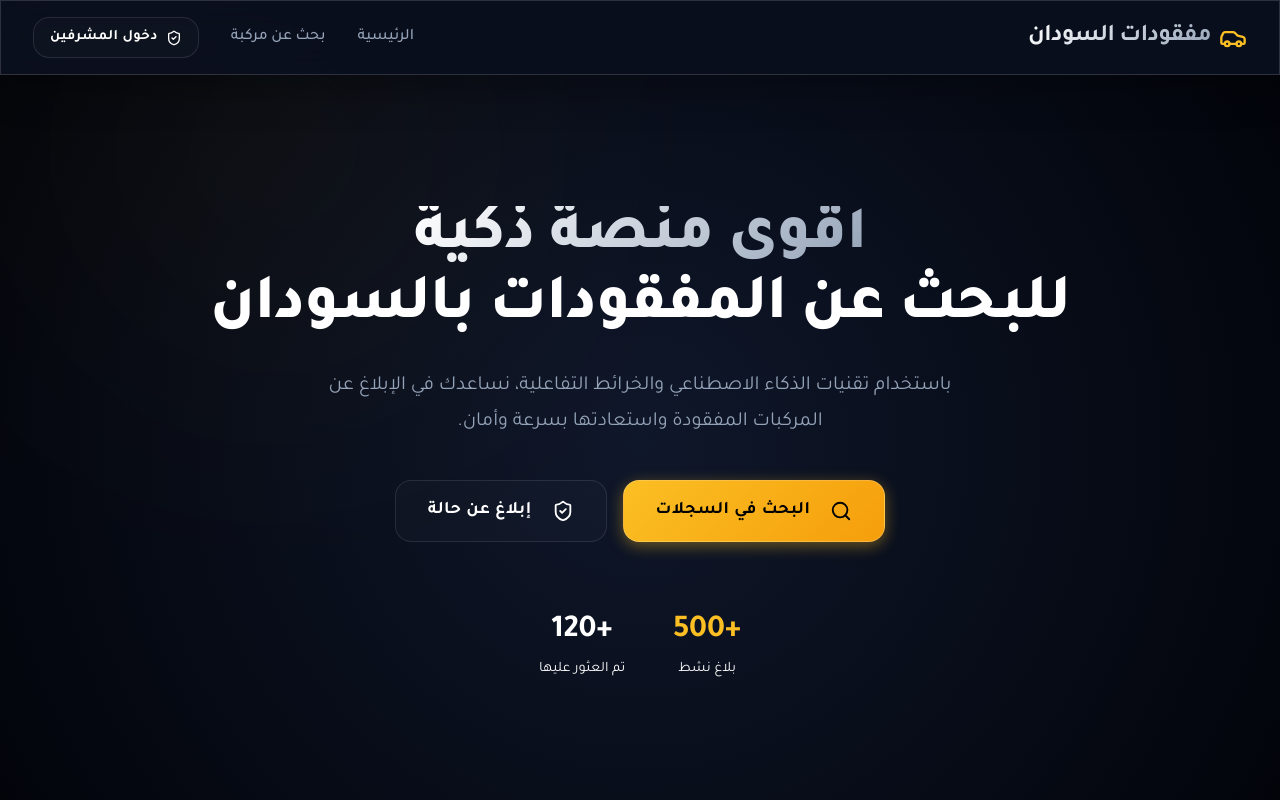
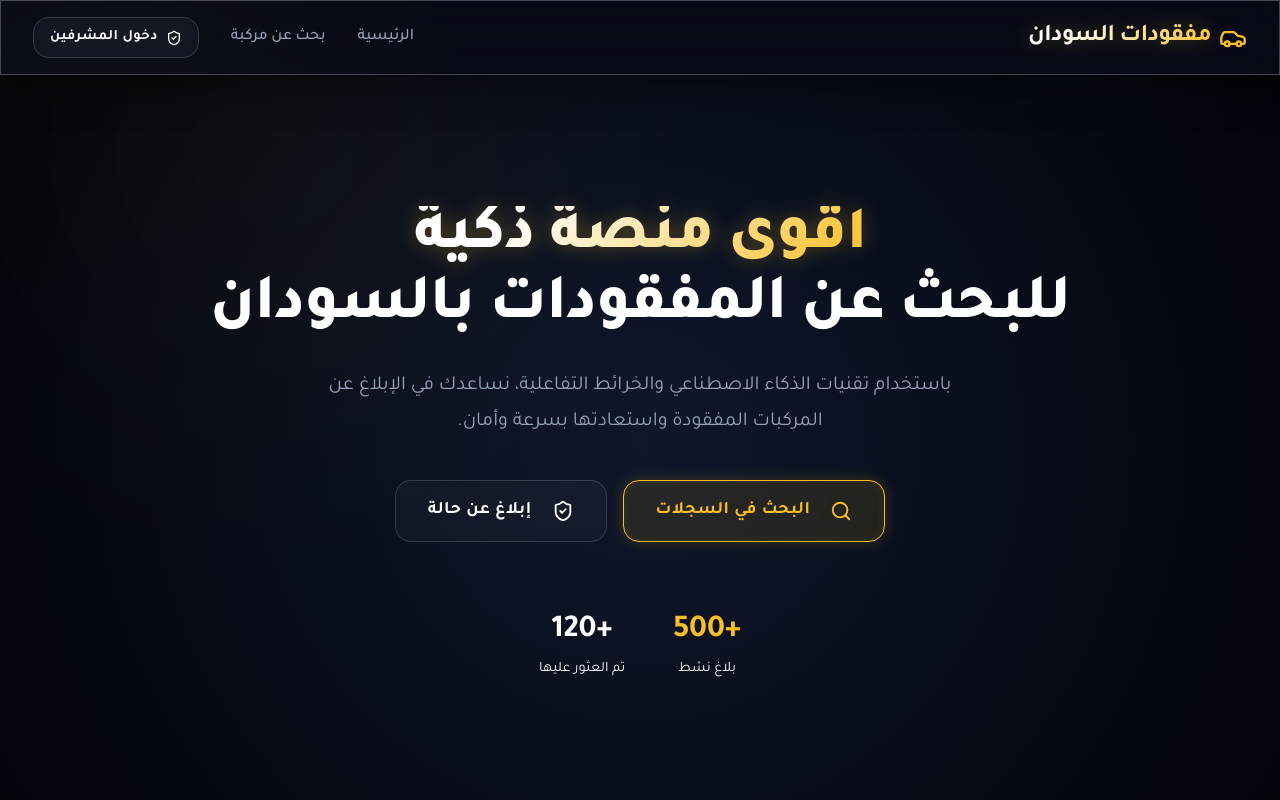
Before and after one commit to meemo7766m-dot/New-folder, a React (Vite) app: page / in a window 1280 px wide. Shown: the top 800 px of the page. Built offline with nearby package versions, Linux system fonts and the light colour scheme; no server answers; the database is empty; the HTML template or start-up script is replaced by a standard one.

Commit message:
update code

```diff
--- a/src/pages/Home.jsx
+++ b/src/pages/Home.jsx
@@ -1,10 +1,11 @@
-import { Link } from 'react-router-dom';
-import { Search, ArrowRight, MapPin, Calendar, ShieldCheck } from 'lucide-react';
+import { Link, useNavigate } from 'react-router-dom';
+import { Search, ArrowRight, MapPin, Calendar, ShieldCheck, FileText } from 'lucide-react';
 import { useEffect, useState } from 'react';
 import { supabase } from '../lib/supabaseClient';
 import { motion } from 'framer-motion';
 
 const Home = () => {
+    const navigate = useNavigate();
     const [recentCars, setRecentCars] = useState([]);
     const [loading, setLoading] = useState(true);
 
@@ -137,7 +138,14 @@ const Home = () => {
                             <p style={{ color: 'var(--text-secondary)' }}>جاري تحميل البلاغات...</p>
                         ) : recentCars.length > 0 ? (
                             recentCars.map((car) => (
-                                <div key={car.id} className="glass" style={{ borderRadius: 'var(--radius-md)', overflow: 'hidden', transition: 'transform 0.2s', cursor: 'pointer' }} onMouseEnter={(e) => e.currentTarget.style.transform = 'translateY(-5px)'} onMouseLeave={(e) => e.currentTarget.style.transform = 'translateY(0)'}>
+                                <div
+                                    key={car.id}
+                                    className="glass"
+                                    style={{ borderRadius: 'var(--radius-md)', overflow: 'hidden', transition: 'transform 0.2s', cursor: 'pointer' }}
+                                    onClick={() => navigate(`/car/${car.id}`)}
+                                    onMouseEnter={(e) => e.currentTarget.style.transform = 'translateY(-5px)'}
+                                    onMouseLeave={(e) => e.currentTarget.style.transform = 'translateY(0)'}
+                                >
                                     <div style={{ height: '200px', background: '#2a2d35', position: 'relative' }}>
                                         {car.image_url ? (
                                             <img src={car.image_url} alt={`${car.make} ${car.model}`} style={{ width: '100%', height: '100%', objectFit: 'cover' }} />
@@ -146,23 +154,29 @@ const Home = () => {
                                         )}
                                         <span style={{
                                             position: 'absolute', top: '10px', right: '10px',
-                                            background: 'rgba(0,0,0,0.6)', color: '#fff',
-                                            padding: '0.25rem 0.75rem', borderRadius: 'var(--radius-sm)', fontSize: '0.8rem'
+                                            padding: '4px 10px', borderRadius: '4px', fontSize: '0.8rem', fontWeight: 'bold',
+                                            background: car.status === 'found' ? 'var(--status-success)' : car.status === 'missing' ? 'var(--status-error)' : 'var(--accent-secondary)',
+                                            color: '#fff'
                                         }}>
                                             {translateStatus(car.status)}
                                         </span>
                                     </div>
                                     <div style={{ padding: '1.5rem' }}>
-                                        <h3 style={{ marginBottom: '0.5rem' }}>{car.year} {car.make} {car.model}</h3>
-                                        <div style={{ display: 'flex', flexDirection: 'column', gap: '0.5rem', color: 'var(--text-secondary)', fontSize: '0.9rem' }}>
-                                            <div className="flex-center" style={{ justifyContent: 'flex-start', gap: '0.5rem' }}>
+                                        <h3 style={{ marginBottom: '0.2rem' }}>{car.year} {car.make} {car.model}</h3>
+                                        <p style={{ color: 'var(--text-muted)', fontSize: '0.9rem', marginBottom: '1rem' }}>س.م {car.plate_number}</p>
+
+                                        <div style={{ display: 'flex', flexDirection: 'column', gap: '0.5rem', color: 'var(--text-secondary)', fontSize: '0.95rem' }}>
+                                            <div style={{ display: 'flex', alignItems: 'center', gap: '0.5rem' }}>
                                                 <MapPin size={16} color="var(--accent-primary)" />
                                                 <span>{car.last_seen_location || 'الموقع غير معروف'}</span>
                                             </div>
-                                            <div className="flex-center" style={{ justifyContent: 'flex-start', gap: '0.5rem' }}>
+                                            <div style={{ display: 'flex', alignItems: 'center', gap: '0.5rem' }}>
                                                 <Calendar size={16} color="var(--accent-primary)" />
                                                 <span>{car.last_seen_date || 'التاريخ غير معروف'}</span>
                                             </div>
+                                            <button className="btn btn-outline" style={{ marginTop: '1rem', width: '100%', justifyContent: 'center' }}>
+                                                عرض التفاصيل الكاملة
+                                            </button>
                                         </div>
                                     </div>
                                 </div>
--- a/src/styles/global.css
+++ b/src/styles/global.css
@@ -6,8 +6,8 @@
   /* Ultra Dark Blue */
   --bg-secondary: #0f172a;
   /* Deep Navy */
-  --bg-card: rgba(15, 23, 42, 0.6);
-  /* Glassy Navy */
+  --bg-card: rgba(15, 23, 42, 0.3);
+  /* Glassy Navy (More Transparent) */
 
   --text-primary: #ffffff;
   --text-secondary: #94a3b8;
@@ -18,7 +18,8 @@
   /* Golden Amber */
   --accent-secondary: #f59e0b;
   /* Deep Gold */
-  --accent-glow: rgba(251, 191, 36, 0.4);
+  --accent-glow: rgba(251, 191, 36, 0.5);
+  --accent-glow-strong: rgba(251, 191, 36, 0.8);
 
   --status-missing: #ef4444;
   /* Neon Red */
@@ -27,8 +28,8 @@
   --status-stolen: #f97316;
   /* Bright Orange */
 
-  --border-color: rgba(255, 255, 255, 0.1);
-  --glass-border: rgba(255, 255, 255, 0.08);
+  --border-color: rgba(255, 255, 255, 0.15);
+  --glass-border: rgba(255, 255, 255, 0.1);
 
   --font-main: 'Tajawal', sans-serif;
   /* More modern Arabic font */
@@ -37,7 +38,7 @@
   --radius-md: 16px;
   --radius-lg: 32px;
 
-  --shadow-glow: 0 0 20px rgba(251, 191, 36, 0.15);
+  --shadow-glow: 0 0 20px rgba(251, 191, 36, 0.2);
 }
 
 * {
@@ -50,8 +51,8 @@ body {
   font-family: var(--font-main);
   background-color: var(--bg-primary);
   background-image:
-    radial-gradient(circle at 10% 20%, rgba(251, 191, 36, 0.05) 0%, transparent 20%),
-    radial-gradient(circle at 90% 80%, rgba(16, 185, 129, 0.05) 0%, transparent 20%);
+    radial-gradient(circle at 10% 20%, rgba(251, 191, 36, 0.08) 0%, transparent 25%),
+    radial-gradient(circle at 90% 80%, rgba(16, 185, 129, 0.08) 0%, transparent 25%);
   color: var(--text-primary);
   min-height: 100vh;
   line-height: 1.6;
@@ -97,26 +98,30 @@ button {
   justify-content: space-between;
 }
 
-/* Legendary Glassmorphism */
+/* Legendary Glassmorphism - Extra Transparent */
 .glass {
   background: var(--bg-card);
-  backdrop-filter: blur(16px);
-  -webkit-backdrop-filter: blur(16px);
+  backdrop-filter: blur(20px);
+  -webkit-backdrop-filter: blur(20px);
   border: 1px solid var(--glass-border);
   box-shadow: 0 8px 32px rgba(0, 0, 0, 0.2);
-  transition: transform 0.3s ease, box-shadow 0.3s ease;
+  transition: all 0.3s ease;
 }
 
 .glass:hover {
-  border-color: rgba(255, 255, 255, 0.15);
-  box-shadow: 0 12px 40px rgba(0, 0, 0, 0.3);
+  background: rgba(15, 23, 42, 0.4);
+  border-color: rgba(255, 255, 255, 0.25);
+  box-shadow: 0 12px 40px rgba(0, 0, 0, 0.4);
+  backdrop-filter: blur(24px);
+  -webkit-backdrop-filter: blur(24px);
 }
 
 /* Gradients */
 .text-gradient {
-  background: linear-gradient(135deg, #fff 0%, var(--text-secondary) 100%);
+  background: linear-gradient(135deg, #fff 20%, var(--accent-primary) 100%);
   -webkit-background-clip: text;
   -webkit-text-fill-color: transparent;
+  filter: drop-shadow(0 0 10px rgba(251, 191, 36, 0.3));
 }
 
 .accent-gradient {
@@ -125,7 +130,7 @@ button {
   -webkit-text-fill-color: transparent;
 }
 
-/* Premium Buttons */
+/* Premium Transparent Buttons */
 .btn {
   display: inline-flex;
   align-items: center;
@@ -135,34 +140,42 @@ button {
   border-radius: var(--radius-md);
   font-weight: 700;
   letter-spacing: 0.5px;
-  transition: all 0.3s ease;
+  transition: all 0.3s cubic-bezier(0.4, 0, 0.2, 1);
   position: relative;
   overflow: hidden;
+  z-index: 1;
 }
 
+/* Neon Glass Button */
 .btn-primary {
-  background: linear-gradient(135deg, var(--accent-primary), var(--accent-secondary));
-  color: #000;
-  box-shadow: 0 4px 15px var(--accent-glow);
-  border: 1px solid rgba(255, 255, 255, 0.2);
+  background: rgba(251, 191, 36, 0.1);
+  /* Transparent Amber */
+  color: var(--accent-primary);
+  border: 1px solid var(--accent-primary);
+  box-shadow: 0 0 15px rgba(251, 191, 36, 0.2), inset 0 0 10px rgba(251, 191, 36, 0.1);
+  backdrop-filter: blur(4px);
 }
 
 .btn-primary:hover {
+  background: rgba(251, 191, 36, 0.2);
+  color: #fff;
+  border-color: #fff;
+  box-shadow: 0 0 25px rgba(251, 191, 36, 0.5), inset 0 0 20px rgba(251, 191, 36, 0.2);
   transform: translateY(-2px);
-  box-shadow: 0 8px 25px var(--accent-glow);
-  filter: brightness(1.1);
+  text-shadow: 0 0 8px rgba(251, 191, 36, 0.8);
 }
 
 .btn-outline {
   border: 1px solid var(--border-color);
   color: var(--text-primary);
-  background: rgba(255, 255, 255, 0.02);
+  background: rgba(255, 255, 255, 0.03);
+  backdrop-filter: blur(4px);
 }
 
 .btn-outline:hover {
-  border-color: var(--accent-primary);
-  color: var(--accent-primary);
-  background: rgba(251, 191, 36, 0.05);
+  border-color: var(--text-primary);
+  background: rgba(255, 255, 255, 0.1);
+  box-shadow: 0 0 15px rgba(255, 255, 255, 0.1);
 }
 
 /* Inputs */
```
